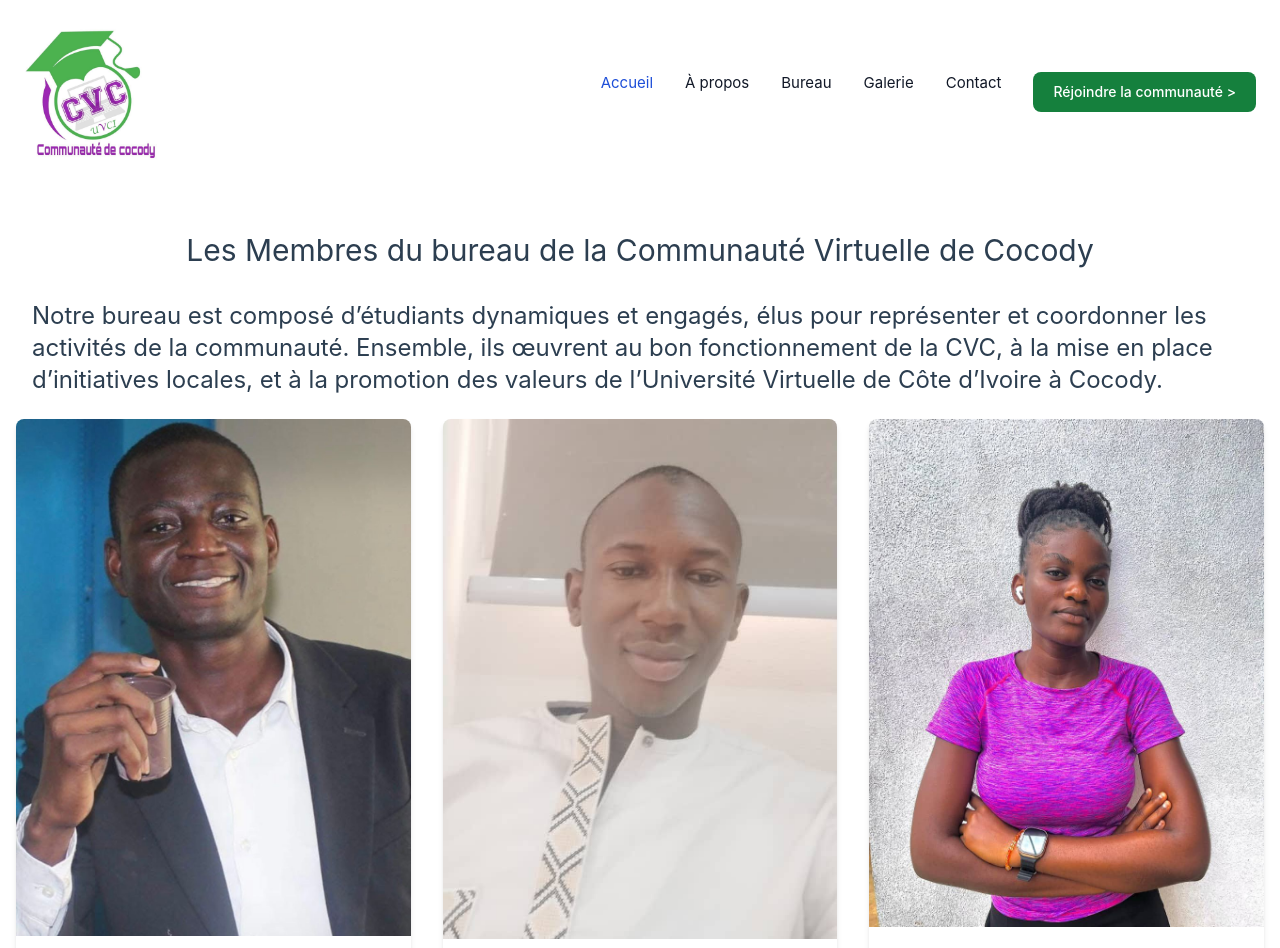
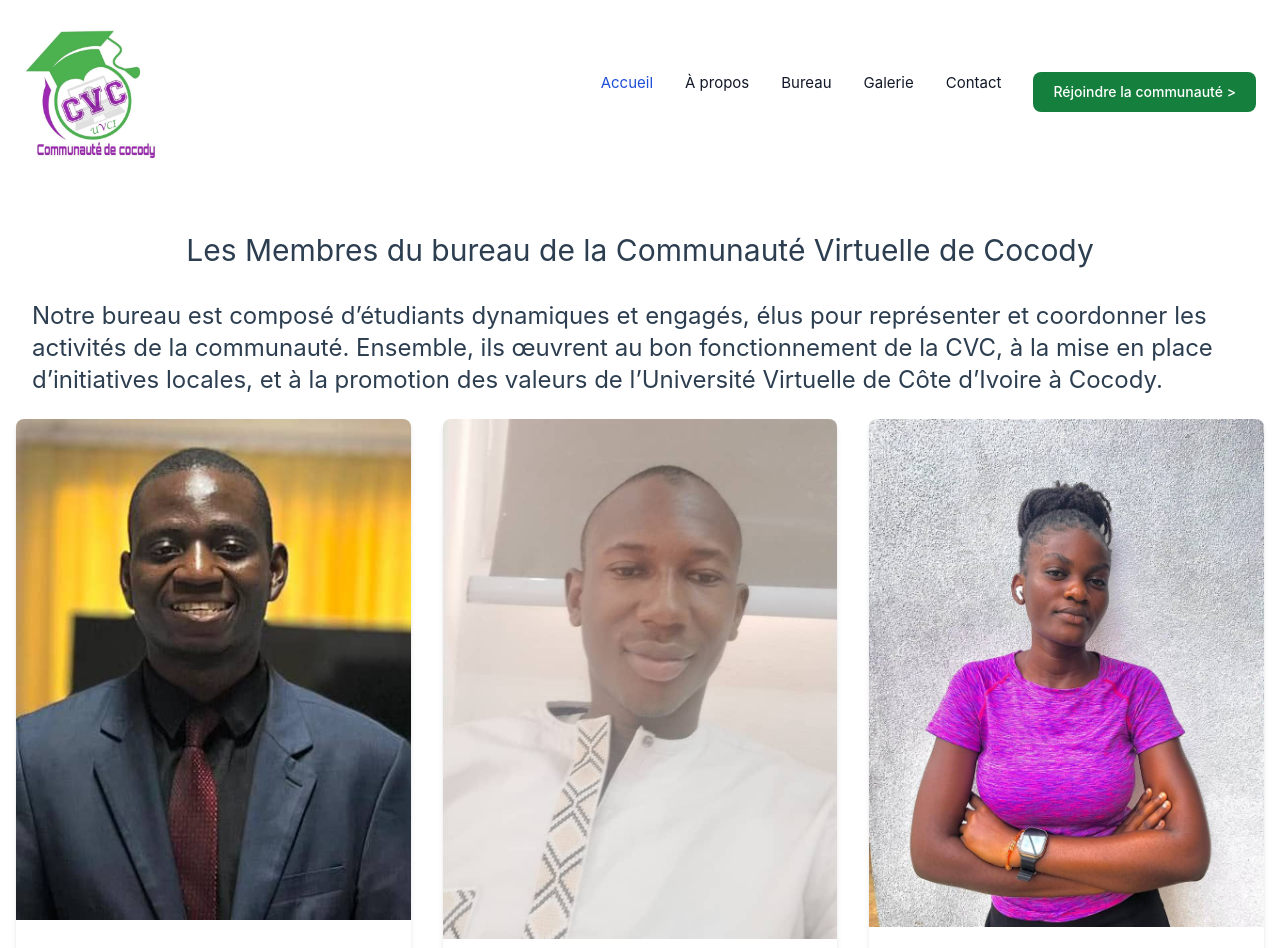
Before and after one commit to hermane225/CommunauteVirtuelleCocody, a Vue app in the folder cvcocody/: page /bureauPage in a window 1280 px wide. Shown: the top 948 px of the page. Built offline with nearby package versions, Linux system fonts and the light colour scheme.

Commit message:
update bureauPage

```diff
--- a/cvcocody/src/components/bureauPage.vue
+++ b/cvcocody/src/components/bureauPage.vue
@@ -45,7 +45,7 @@
           </div>
         </div> -->
           <div class="bg-white rounded-lg shadow-md overflow-hidden">
-            <img src="/src/assets/gboho.jpg" alt="affiche" class="w-full h-75 object-cover" />
+            <img src="/src/assets/pr.jpg" alt="affiche" class="w-full h-75 object-cover" />
             <div class="p-6 text-center">
               <h3 class="text-xl font-medium text-gray-800 mb-2">
                 <u> GBOHO NOUFE</u>
```
Also changed, not shown: cvcocody/src/assets/pr.jpg (added).
